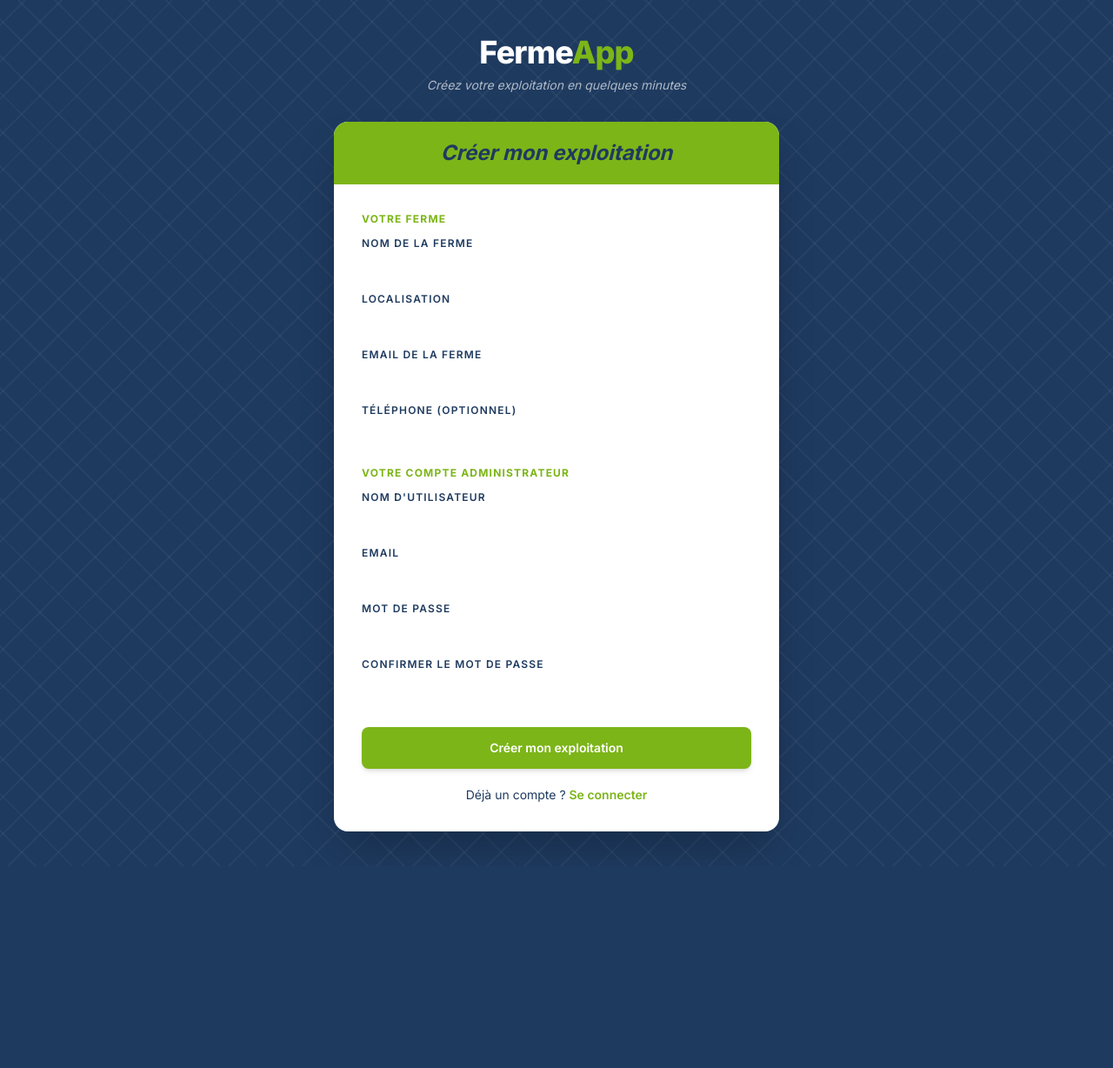
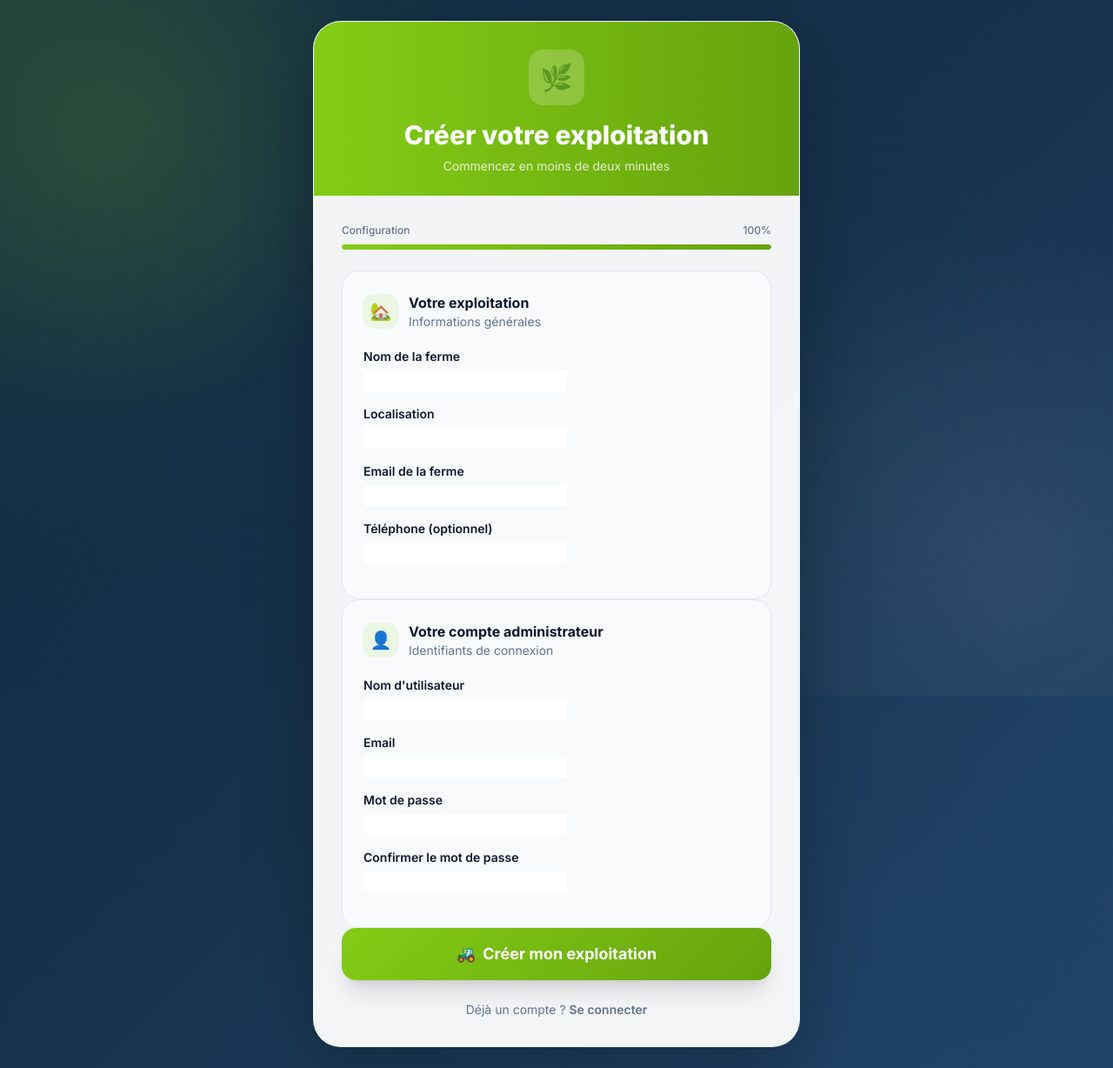
Before and after one commit to OronceMilk/Fermeapp-backend, a Django app: page /accounts/inscription/ in a window 1280 px wide. Shown: the whole page at 87% size. Before the commit the page ends 981 px from the top, so only its background shows below. Run offline with Django 4.2, Linux system fonts and the light colour scheme; some libraries are stand-ins or nearby versions.

Commit message:
P16: design premium inscription, connexion, base.html + widgets forms (inputmode, tel)

```diff
--- a/accounts/forms.py
+++ b/accounts/forms.py
@@ -37,7 +37,10 @@
     ferme_nom = forms.CharField(max_length=255, label="Nom de la ferme")
     ferme_localisation = forms.CharField(max_length=255, label="Localisation")
     ferme_email = forms.EmailField(label="Email de la ferme")
-    ferme_telephone = forms.CharField(max_length=20, required=False, label="Téléphone (optionnel)")
+    ferme_telephone = forms.CharField(
+    max_length=20, required=False, label="Téléphone (optionnel)",
+    widget=forms.TextInput(attrs={'type': 'tel', 'inputmode': 'tel'}),
+)
 
     admin_username = forms.CharField(
         max_length=150,
--- a/finances/forms.py
+++ b/finances/forms.py
@@ -9,4 +9,5 @@
         widgets = {
             'date': forms.DateInput(attrs={'type': 'date'}),
             'commentaire': forms.Textarea(attrs={'rows': 3}),
+            'montant': forms.NumberInput(attrs={'inputmode': 'decimal', 'step': '0.01', 'min': '0'}),
         }
--- a/templates/accounts/inscription.html
+++ b/templates/accounts/inscription.html
@@ -11,10 +11,16 @@
       theme: {
         extend: {
           colors: {
-            navy:  '#1e3a5f',
-            lime:  '#7cb518',
-            'lime-light': '#e8f5c8',
-            'navy-dark':  '#162d4a',
+            navy: '#17324D',
+            lime: '#84CC16',
+            'lime-dark': '#65A30D',
+            slate: {
+              50: '#F6F8FB',
+              200: '#E2E8F0',
+              500: '#64748B',
+              700: '#0F172A',
+              800: '#0F172A',
+            }
           },
           fontFamily: { sans: ['Inter', 'sans-serif'] }
         }
@@ -25,33 +31,143 @@
   <link href="https://fonts.googleapis.com/css2?family=Inter:wght@400;500;600;700;800&display=swap" rel="stylesheet" />
   <style>
     body {
-      background-color: #1e3a5f;
-      background-image: repeating-linear-gradient(45deg, transparent, transparent 28px, rgba(255,255,255,0.04) 28px, rgba(255,255,255,0.04) 30px),
-                         repeating-linear-gradient(-45deg, transparent, transparent 28px, rgba(255,255,255,0.04) 28px, rgba(255,255,255,0.04) 30px);
+      min-height: 100vh;
+      background:
+        radial-gradient(circle at top left, rgba(132, 204, 22, 0.13), transparent 35%),
+        radial-gradient(circle at bottom right, rgba(23, 50, 77, 0.33), transparent 45%),
+        linear-gradient(135deg, #0f2942, #17324d, #234b73);
+      display: flex;
+      align-items: center;
+      justify-content: center;
+      padding: 1.5rem;
+      font-family: 'Inter', sans-serif;
+      margin: 0;
     }
-    input:focus { outline: none; }
+    body::before {
+      content: "";
+      position: fixed;
+      inset: 0;
+      backdrop-filter: blur(100px);
+      background:
+        radial-gradient(circle at 10% 20%, rgba(132, 204, 22, 0.15), transparent 25%),
+        radial-gradient(circle at 90% 80%, rgba(255, 255, 255, 0.08), transparent 30%);
+      pointer-events: none;
+    }
+    .card {
+      animation: fade .7s ease;
+      background: rgba(255, 255, 255, 0.95);
+      backdrop-filter: blur(24px);
+      box-shadow: 0 30px 80px rgba(0, 0, 0, 0.25);
+      border: 1px solid rgba(255, 255, 255, 0.2);
+      border-radius: 32px;
+      max-width: 560px;
+      width: 100%;
+      position: relative;
+      overflow: hidden;
+    }
+    @keyframes fade {
+      from { opacity: 0; transform: translateY(25px); }
+      to { opacity: 1; transform: translateY(0); }
+    }
+    .form-control {
+      width: 100%;
+      padding: 14px 18px;
+      border-radius: 14px;
+      border: 1px solid #dbe4ef;
+      background: #fff;
+      transition: 0.25s;
+      font-size: 15px;
+      color: #0f172a;
+    }
+    .form-control:focus {
+      border-color: #84cc16;
+      box-shadow: 0 0 0 4px rgba(132, 204, 22, 0.15);
+      outline: none;
+    }
+    .form-control::placeholder {
+      color: #94a3b8;
+    }
+    .section-card {
+      background: #f8fafc;
+      border-radius: 20px;
+      border: 1px solid #e2e8f0;
+      padding: 1.5rem;
+      transition: 0.2s;
+    }
+    .section-card:hover {
+      border-color: #84cc16;
+    }
+    .badge-icon {
+      width: 40px;
+      height: 40px;
+      background: rgba(132, 204, 22, 0.1);
+      border-radius: 12px;
+      display: flex;
+      align-items: center;
+      justify-content: center;
+      font-size: 1.25rem;
+      flex-shrink: 0;
+    }
+    .btn-gradient {
+      background: linear-gradient(135deg, #84cc16, #65a30d);
+      transition: 0.3s;
+      box-shadow: 0 12px 30px rgba(132, 204, 22, 0.35);
+    }
+    .btn-gradient:hover {
+      background: linear-gradient(135deg, #65a30d, #4d7c0f);
+      transform: translateY(-2px);
+      box-shadow: 0 20px 40px rgba(132, 204, 22, 0.4);
+    }
+    .btn-gradient:active {
+      transform: translateY(0);
+    }
+    .error-box {
+      border-radius: 16px;
+      border-left: 4px solid #ef4444;
+      background: #fef2f2;
+      padding: 12px 16px;
+      box-shadow: 0 2px 8px rgba(239, 68, 68, 0.1);
+    }
+    .progress-bar {
+      height: 6px;
+      background: #e2e8f0;
+      border-radius: 9999px;
+      overflow: hidden;
+    }
+    .progress-fill {
+      height: 100%;
+      width: 100%;
+      background: linear-gradient(to right, #84cc16, #65a30d);
+      border-radius: 9999px;
+    }
   </style>
 </head>
-<body class="min-h-screen flex flex-col items-center justify-center px-4 py-10">
+<body>
 
-  <div class="text-center mb-8">
-    <h1 class="text-4xl font-extrabold tracking-tight">
-      <span class="text-white">Ferme</span><span style="color:#7cb518;">App</span>
-    </h1>
-    <p class="mt-2 text-sm italic" style="color: rgba(255,255,255,0.65);">
-      Créez votre exploitation en quelques minutes
-    </p>
+  <div class="card">
+    <div class="px-8 pt-8 pb-6 text-center bg-gradient-to-r from-lime to-lime-dark">
+      <div class="inline-flex items-center justify-center w-16 h-16 rounded-2xl bg-white/20 backdrop-blur text-3xl">
+        🌿
+      </div>
+      <h2 class="mt-4 text-3xl font-extrabold text-white">Créer votre exploitation</h2>
+      <p class="text-white/80 mt-2 text-sm">Commencez en moins de deux minutes</p>
     </div>
 
-  <div class="w-full max-w-lg bg-white rounded-2xl shadow-2xl overflow-hidden">
-    <div class="py-5 px-8 text-center" style="background-color: #7cb518;">
-      <h2 class="text-2xl font-bold italic" style="color: #1e3a5f;">Créer mon exploitation</h2>
+    <div class="p-8 space-y-6">
+
+      <!-- Indicateur de progression -->
+      <div>
+        <div class="flex justify-between text-xs font-medium text-slate-500">
+          <span>Configuration</span>
+          <span>100%</span>
+        </div>
+        <div class="mt-2 progress-bar">
+          <div class="progress-fill"></div>
+        </div>
       </div>
 
-    <div class="px-8 py-8 space-y-5">
-
       {% if form.non_field_errors %}
-      <div class="px-4 py-3 rounded-lg bg-red-50 border border-red-200 text-sm text-red-700">
+      <div class="error-box text-sm text-red-700">
         {% for error in form.non_field_errors %}{{ error }}{% endfor %}
       </div>
       {% endif %}
@@ -59,14 +175,19 @@
       <form method="post" novalidate>
         {% csrf_token %}
 
-        <p class="text-xs font-bold uppercase tracking-widest mb-3" style="color:#7cb518;">Votre ferme</p>
-
+        <!-- Section Ferme -->
+        <div class="section-card">
+          <div class="flex items-center gap-3 mb-5">
+            <div class="badge-icon">🏡</div>
+            <div>
+              <h3 class="font-bold text-slate-800">Votre exploitation</h3>
+              <p class="text-sm text-slate-500">Informations générales</p>
+            </div>
+          </div>
           {% for field in form %}
             {% if field.name|slice:":6" == "ferme_" %}
             <div class="mb-4">
-            <label class="block text-xs font-semibold tracking-widest uppercase mb-2" style="color:#1e3a5f;">
-              {{ field.label }}
-            </label>
+              <label class="block text-sm font-semibold text-slate-700 mb-1.5">{{ field.label }}</label>
               {{ field }}
               {% for error in field.errors %}
                 <p class="text-xs text-red-600 mt-1">{{ error }}</p>
@@ -74,15 +195,21 @@
             </div>
             {% endif %}
           {% endfor %}
+        </div>
 
-        <p class="text-xs font-bold uppercase tracking-widest mt-6 mb-3" style="color:#7cb518;">Votre compte administrateur</p>
-
+        <!-- Section Compte Admin -->
+        <div class="section-card">
+          <div class="flex items-center gap-3 mb-5">
+            <div class="badge-icon">👤</div>
+            <div>
+              <h3 class="font-bold text-slate-800">Votre compte administrateur</h3>
+              <p class="text-sm text-slate-500">Identifiants de connexion</p>
+            </div>
+          </div>
           {% for field in form %}
             {% if field.name|slice:":6" == "admin_" %}
             <div class="mb-4">
-            <label class="block text-xs font-semibold tracking-widest uppercase mb-2" style="color:#1e3a5f;">
-              {{ field.label }}
-            </label>
+              <label class="block text-sm font-semibold text-slate-700 mb-1.5">{{ field.label }}</label>
               {{ field }}
               {% for error in field.errors %}
                 <p class="text-xs text-red-600 mt-1">{{ error }}</p>
@@ -90,20 +217,18 @@
             </div>
             {% endif %}
           {% endfor %}
+        </div>
 
-        <button type="submit"
-          class="w-full py-3.5 px-4 rounded-lg text-white font-semibold text-sm mt-4
-                 transition-all duration-200 hover:brightness-110 active:scale-[0.98] shadow-md"
-          style="background-color: #7cb518;">
-          Créer mon exploitation
+        <button type="submit" class="btn-gradient w-full rounded-2xl py-4 font-bold text-lg text-white transition duration-300 shadow-xl hover:shadow-2xl flex items-center justify-center gap-2">
+          <span>🚜</span> Créer mon exploitation
         </button>
       </form>
 
-      <p class="text-center text-sm mt-4" style="color:#1e3a5f;">
-        Déjà un compte ?
-        <a href="{% url 'accounts:login' %}" class="font-semibold" style="color:#7cb518;">Se connecter</a>
+      <p class="text-center text-sm text-slate-500 mt-2">
+        Déjà un compte ? <a href="{% url 'accounts:login' %}" class="font-semibold text-lime-600 hover:text-lime-dark transition">Se connecter</a>
       </p>
     </div>
   </div>
+
 </body>
 </html>
```
Also changed, not shown: templates/accounts/login.html (+172 -119 lines), templates/base.html (+27 -0 lines). Lines whose indentation alone changed are shown as unchanged.
